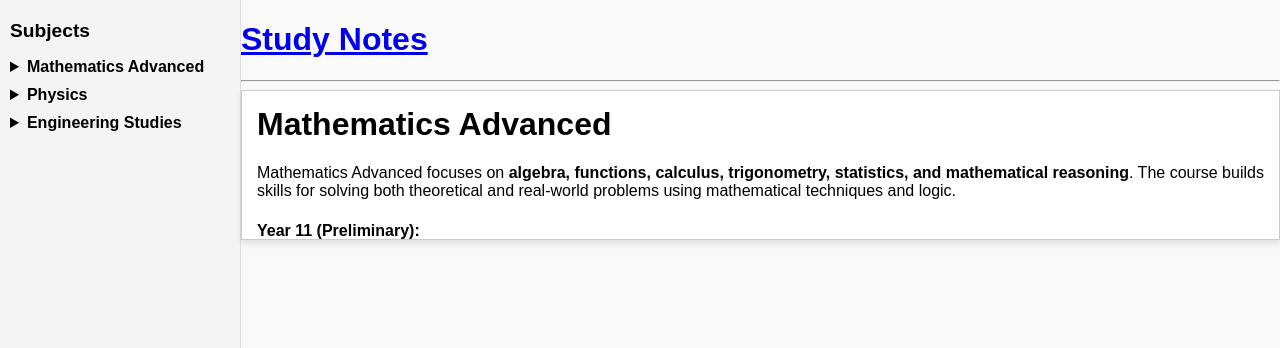
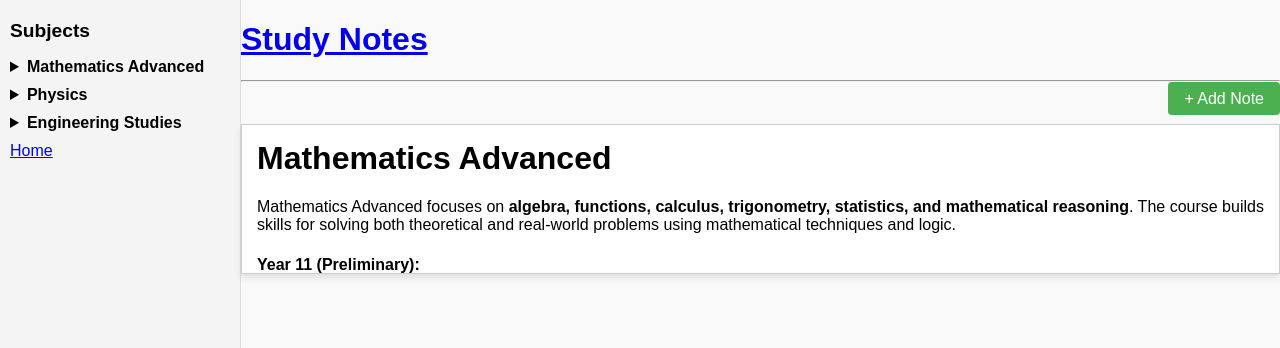
Before and after one commit to Erika-Kuo/study_notes, a Django app: page /subject/1/ in a window 1280 px wide. Shown: the top 348 px of the page. Run offline with Django 5.2, Linux system fonts and the light colour scheme; data comes from the database, SQL or seed files in the repository; both versions use the stored data as it was after the commit; some libraries are stand-ins or nearby versions.

Commit message:
Added add note to subject detail

```diff
--- a/notes/templates/notes/base.html
+++ b/notes/templates/notes/base.html
@@ -28,6 +28,8 @@
                 </li>
             {% endfor %}
         </ul>
+        <a href="{% url 'notes:home' %}">Home</a>
+        <!--button><a="{% url 'notes:home' %}">Home</a></button-->
     </nav>
     <div style="flex: 1; display: flex; flex-direction: column; min-height: 100vh;">
         <header>
--- a/notes/templates/notes/subject_detail.html
+++ b/notes/templates/notes/subject_detail.html
@@ -6,7 +6,12 @@
 {% block title %}Subject: {{ subject.name }}{% endblock %}
 
 
+
 {% block content %}
+
+<div style="text-align: right; margin-bottom: 1em;">
+    <a href="{% url 'notes:create_note' subject.id %}" class="add-note-btn" style="background: #4CAF50; color: white; padding: 8px 16px; border-radius: 4px; text-decoration: none;">+ Add Note</a>
+</div>
 
 <header class="subject-overview">
     <h1>{{ subject.name }}</h1>
```
Also changed, not shown: db.sqlite3.
